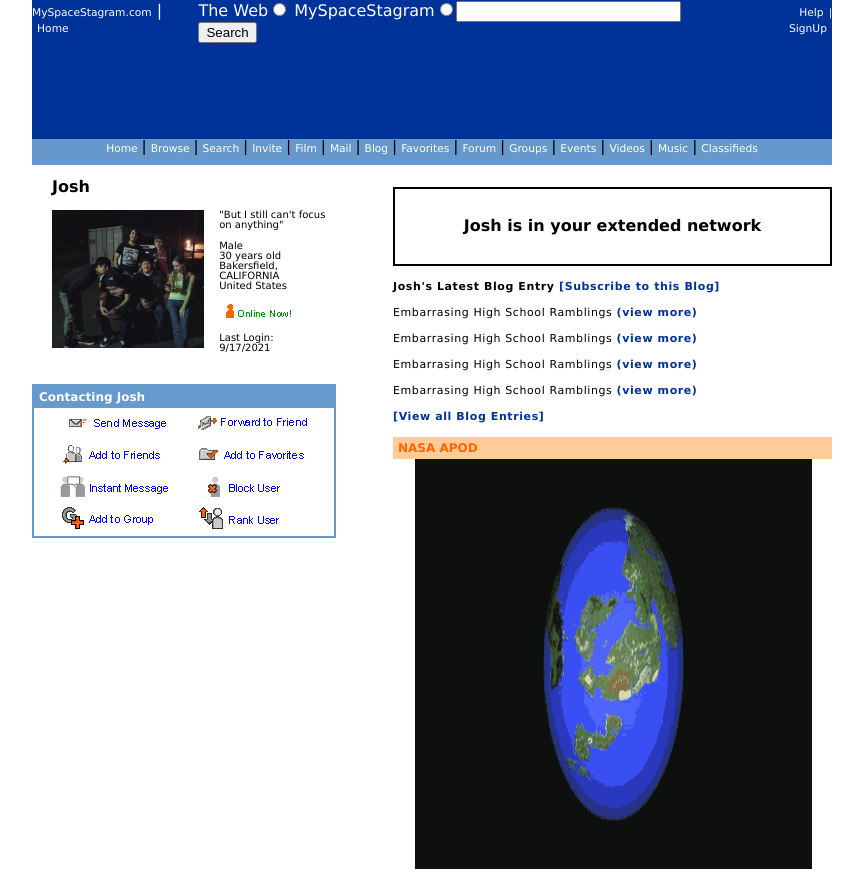
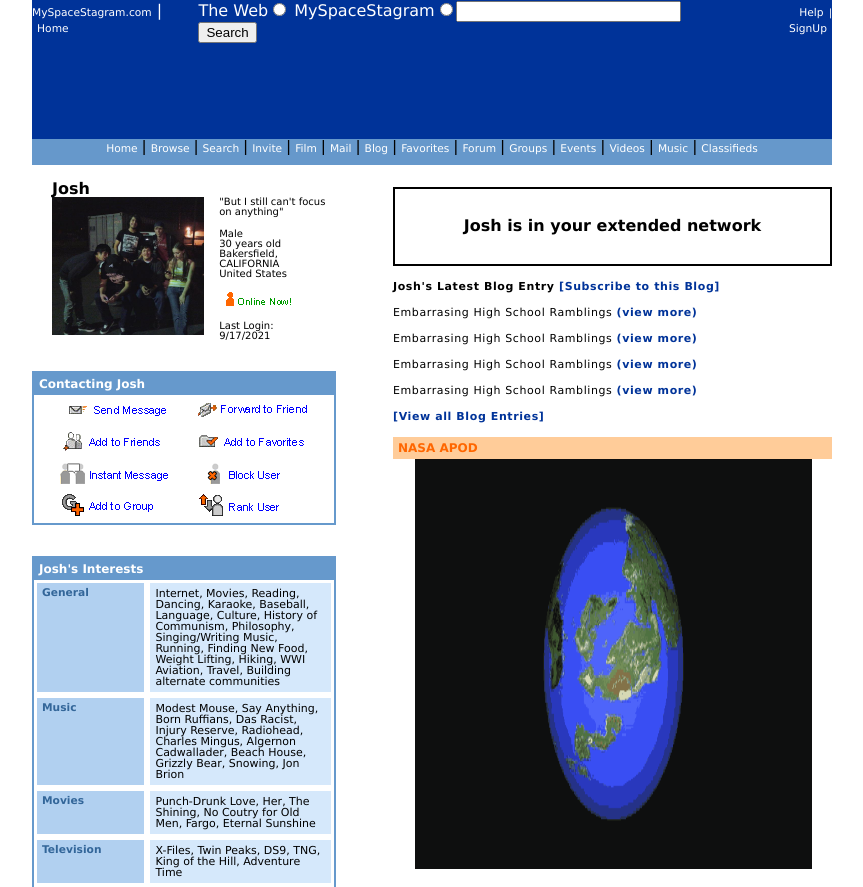
Before and after one commit to JChinchilla91/Spacestagram-Challenge, a React (Create React App) app: page / in a window 1280 px wide. Shown: the top 887 px of the page, without its empty margins (208-1071 px from the left). Built offline with nearby package versions, Linux system fonts and the light colour scheme; no server answers.

Commit message:
Completed Interests.js

```diff
--- a/src/components/Interests.js
+++ b/src/components/Interests.js
@@ -2,8 +2,46 @@ import React from 'react';
 
 function Interests() {
     return (
-        <>
-        </>
+        <div className='left-column-container'>
+            <div className='left-column-title'>
+                <h2 className='whitetext12'>Josh's Interests</h2>
+            </div>
+            <div className='interests-container'>
+                <div className='interest-title'>
+
+                </div>
+                <div className='interest'>
+                       <h3 className='lightbluetext8'>General</h3>
+                       <p>	Internet, Movies, Reading, Dancing, Karaoke, Baseball,
+                            Language, Culture, History of Communism,
+                            Philosophy, Singing/Writing Music, Running,
+                            Finding New Food, Weight Lifting, Hiking, WWI Aviation,
+                            Travel, Building alternate communities</p>
+                </div>
+                <div className='interest'>
+                       <h3 className='lightbluetext8'>Music</h3>
+                       <p>	Modest Mouse, Say Anything, Born Ruffians, Das Racist,
+                           Injury Reserve, Radiohead, Charles Mingus,
+                           Algernon Cadwallader, Beach House, Grizzly Bear,
+                           Snowing, Jon Brion</p>
+                </div>
+                <div className='interest'>
+                       <h3 className='lightbluetext8'>Movies</h3>
+                       <p>	Punch-Drunk Love, Her, The Shining, No Coutry for Old Men,
+                           Fargo, Eternal Sunshine</p>
+                </div>
+                <div className='interest'>
+                       <h3 className='lightbluetext8'>Television</h3>
+                       <p>	X-Files, Twin Peaks, DS9, TNG, King of the Hill,
+                           Adventure Time</p>
+                </div>
+                <div className='interest'>
+                       <h3 className='lightbluetext8'>Books</h3>
+                       <p>	Anything by Vonnegut, The Stranger, Notes From Underground,
+                           American Psycho, What We Talk About When We Talk About Love</p>
+                </div>
+            </div>
+        </div>
     )
 }
 
--- a/src/components/assets/ContactBox.css
+++ b/src/components/assets/ContactBox.css
@@ -1,3 +1,7 @@
+.left-column {
+    margin: 2% auto;
+}
+
 .left-column-container {
     width: 300px;
     border: 2px solid #6699cc;
@@ -14,3 +18,24 @@
     flex-wrap: wrap;
     justify-content: space-evenly;
 }
+
+.interest {
+    display: flex;
+
+    background-color: #ffffff;
+}
+
+.interest h3 {
+    width: 100px;
+    margin: 1%;
+    padding: 5px 5px;
+    background-color: #b1d0f0;
+}
+
+.interest p {
+    margin: 1%;
+    padding: 5px 5px;
+    width: 175px;
+    background-color: #d5e8fb;
+    font-size: 11px;
+}
--- a/src/components/assets/CreatorCard.css
+++ b/src/components/assets/CreatorCard.css
@@ -7,7 +7,6 @@
 .creator-card h1 {
     font-size: 16px;
     font-weight: 700;
-    margin: 5% auto;
 }
 
 .image-text-container {
```
